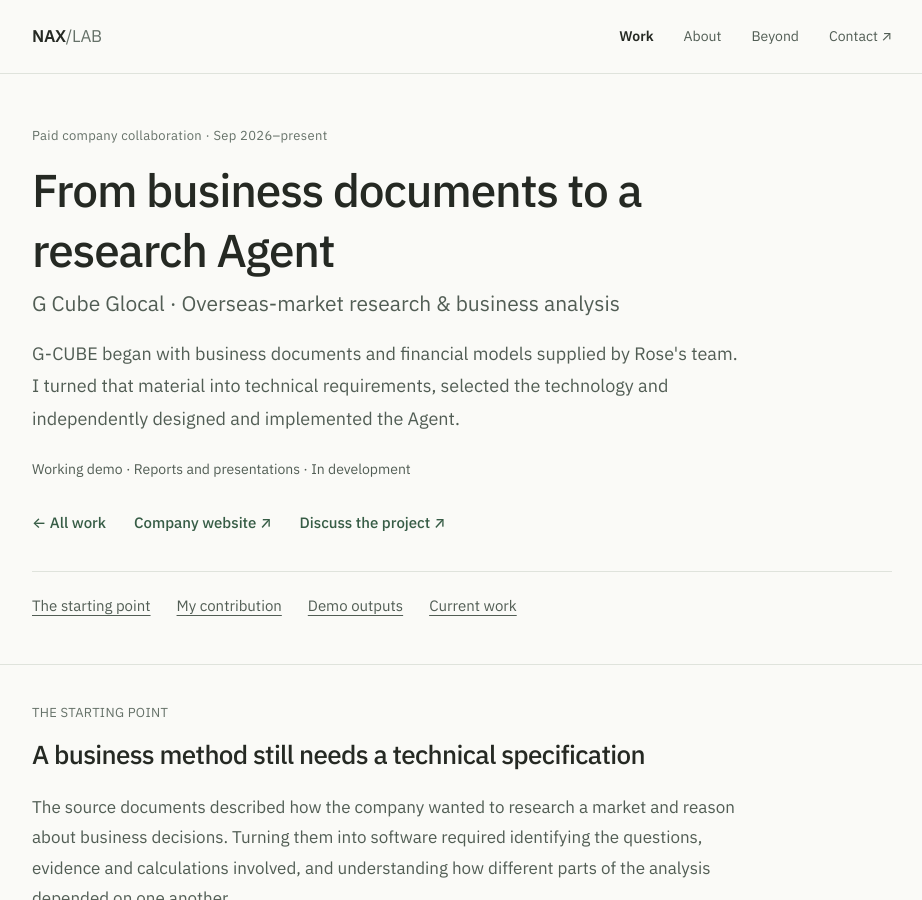
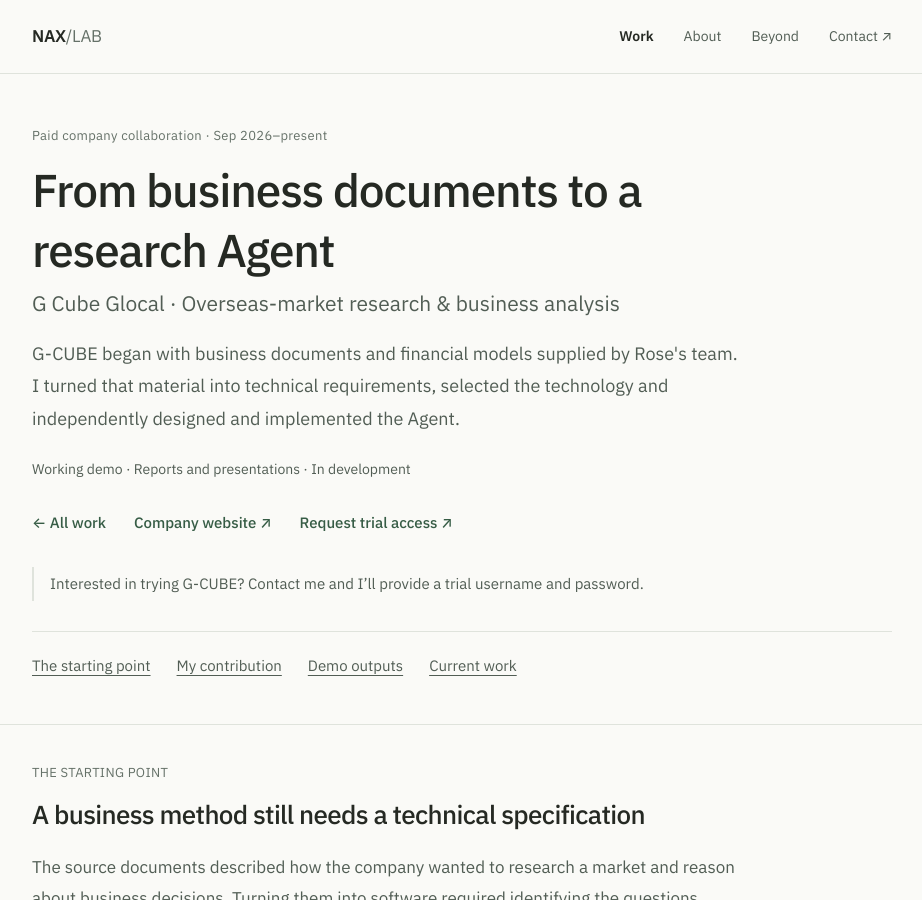
Before and after one commit to naxgotomakeit/naxgotomakeit.github.io, a Jekyll site: the page built from work/g-cube.html, in a window 1280 px wide and 900 px high. Shown: the whole window, without its empty margins (178-1100 px from the left). Built offline with Jekyll 4.4.1, drawn with Linux system fonts in a browser that asks for light colours; some of the changed text lies outside the part shown.

Commit message:
Add G-CUBE trial access contact links

```diff
--- a/index.html
+++ b/index.html
@@ -27,7 +27,7 @@
         <div class="card-copy"><span class="label">Paid collaboration · In development</span>
         <h3>G Cube Glocal — Market Research Agent</h3>
         <p>Turning business documents and financial models into a research Agent. I independently design and build the system; a working demo is being refined.</p></div>
-      </a><div class="project-resources"><a href="https://www.g3glocal.com/" target="_blank" rel="noopener noreferrer">Company website ↗</a></div></div>
+      </a><div class="project-resources"><a href="https://www.g3glocal.com/" target="_blank" rel="noopener noreferrer">Company website ↗</a><a href="{{ '/work/g-cube/' | relative_url }}#trial">Request trial access ↗</a></div></div>
       <div class="project-entry"><a class="project-card" data-index="02" href="{{ '/work/interspace/' | relative_url }}">
         <div class="card-copy"><span class="label">Team project · Development & research</span>
         <h3>Interspace / 间隙 — OC Companion</h3>
--- a/projects.html
+++ b/projects.html
@@ -6,7 +6,7 @@
 ---
 <section class="page wrap"><p class="kicker">Projects</p><h1>Things I've been working on</h1><p class="lead">I work on business research agents, character AI and efficient video understanding. G Cube and Interspace are in development; the dissertation repository is public.</p></section>
 <section class="section"><div class="wrap cards">
-<div class="project-entry"><a class="project-card" data-index="01" href="{{ '/work/g-cube/' | relative_url }}"><div class="card-copy"><span class="label">Paid company collaboration · Sep 2026–present</span><h3>G Cube Glocal — Market Research Agent</h3><p>Independently translating business documents and financial models into an executable research and decision workflow. Working demo; scheduling and review loops are being refined.</p></div></a><div class="project-resources"><a href="https://www.g3glocal.com/" target="_blank" rel="noopener noreferrer">Company website ↗</a></div></div>
+<div class="project-entry"><a class="project-card" data-index="01" href="{{ '/work/g-cube/' | relative_url }}"><div class="card-copy"><span class="label">Paid company collaboration · Sep 2026–present</span><h3>G Cube Glocal — Market Research Agent</h3><p>Independently translating business documents and financial models into an executable research and decision workflow. Working demo; scheduling and review loops are being refined.</p></div></a><div class="project-resources"><a href="https://www.g3glocal.com/" target="_blank" rel="noopener noreferrer">Company website ↗</a><a href="{{ '/work/g-cube/' | relative_url }}#trial">Request trial access ↗</a></div></div>
 <div class="project-entry"><a class="project-card" data-index="02" href="{{ '/work/interspace/' | relative_url }}"><div class="card-copy"><span class="label">Team project · Sep 2026–present</span><h3>Interspace / 间隙 — OC Companion</h3><p>Jointly developing an original-character AI companion, from product and interface design to emotion, memory and conversation testing. Currently iterating prompts, generation parameters and model fit.</p></div></a></div>
 <div class="project-entry"><a class="project-card" data-index="03" href="{{ '/work/video-qa/' | relative_url }}"><div class="card-copy"><span class="label">UCL MSc research · Jun–Sep 2026 · Public repository</span><h3>Efficient Long-Video QA</h3><p>Investigating how reusable semantic indexes and evidence-access strategies affect answer quality and online resource use. Public code, experimental evidence and demo instructions.</p></div></a><div class="project-resources"><a href="https://github.com/naxgotomakeit/thesis-av-evidence" target="_blank" rel="noopener noreferrer">Public code ↗</a><a href="{{ '/work/video-qa/' | relative_url }}#system">Figures & results ↗</a><a href="https://github.com/naxgotomakeit/thesis-av-evidence/blob/main/demo/README.md" target="_blank" rel="noopener noreferrer">Demo instructions ↗</a></div></div>
 </div></section>
--- a/work/g-cube.html
+++ b/work/g-cube.html
@@ -14,8 +14,9 @@
   <div class="actions">
     <a class="text-link" href="{{ '/work/' | relative_url }}">← All work</a>
     <a class="text-link" href="https://www.g3glocal.com/" target="_blank" rel="noopener noreferrer">Company website ↗</a>
-    <a class="text-link" href="mailto:{{ site.email }}?subject=G-CUBE%20project%20enquiry">Discuss the project ↗</a>
+    <a class="text-link" href="mailto:{{ site.email }}?subject=G-CUBE%20trial%20access">Request trial access ↗</a>
   </div>
+  <p class="notice" id="trial">Interested in trying G-CUBE? <a href="mailto:{{ site.email }}?subject=G-CUBE%20trial%20access">Contact me</a> and I’ll provide a trial username and password.</p>
   <nav class="page-index" aria-label="On this project page">
     <a href="#challenge">The starting point</a><a href="#contribution">My contribution</a><a href="#outputs">Demo outputs</a><a href="#progress">Current work</a>
   </nav>
@@ -75,7 +76,7 @@
   </div>
   <p class="notice">Commercial source material, internal workflows, prompts and code remain private. Project discussions and any demonstration materials stay within the company's sharing boundaries.</p>
   <div class="actions">
-    <a class="text-link" href="mailto:{{ site.email }}?subject=G-CUBE%20project%20enquiry">Discuss the project ↗</a>
+    <a class="text-link" href="mailto:{{ site.email }}?subject=G-CUBE%20trial%20access">Request trial access ↗</a>
     <a class="text-link" href="https://www.g3glocal.com/" target="_blank" rel="noopener noreferrer">About G Cube Glocal ↗</a>
   </div>
 </div></section>
```
